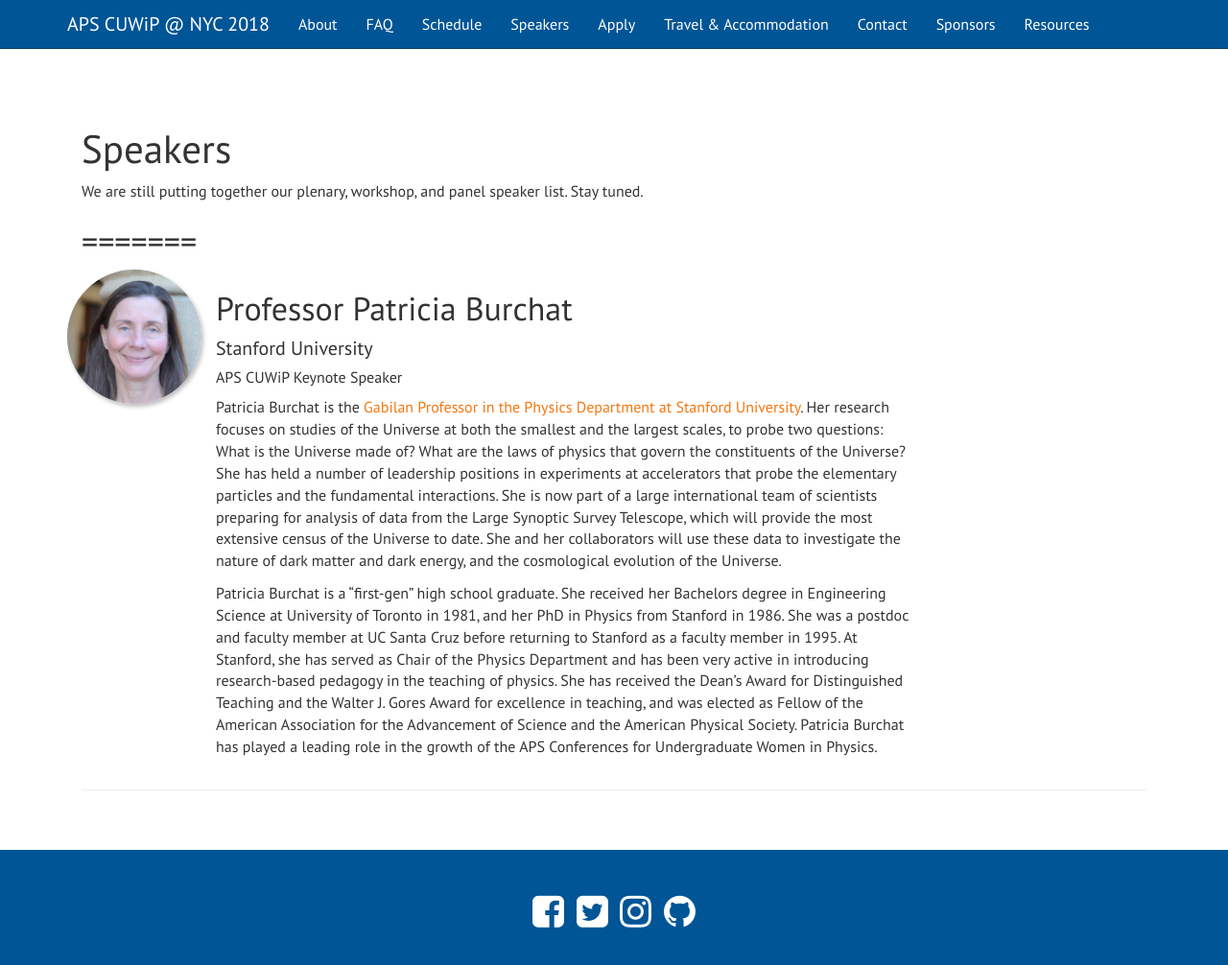
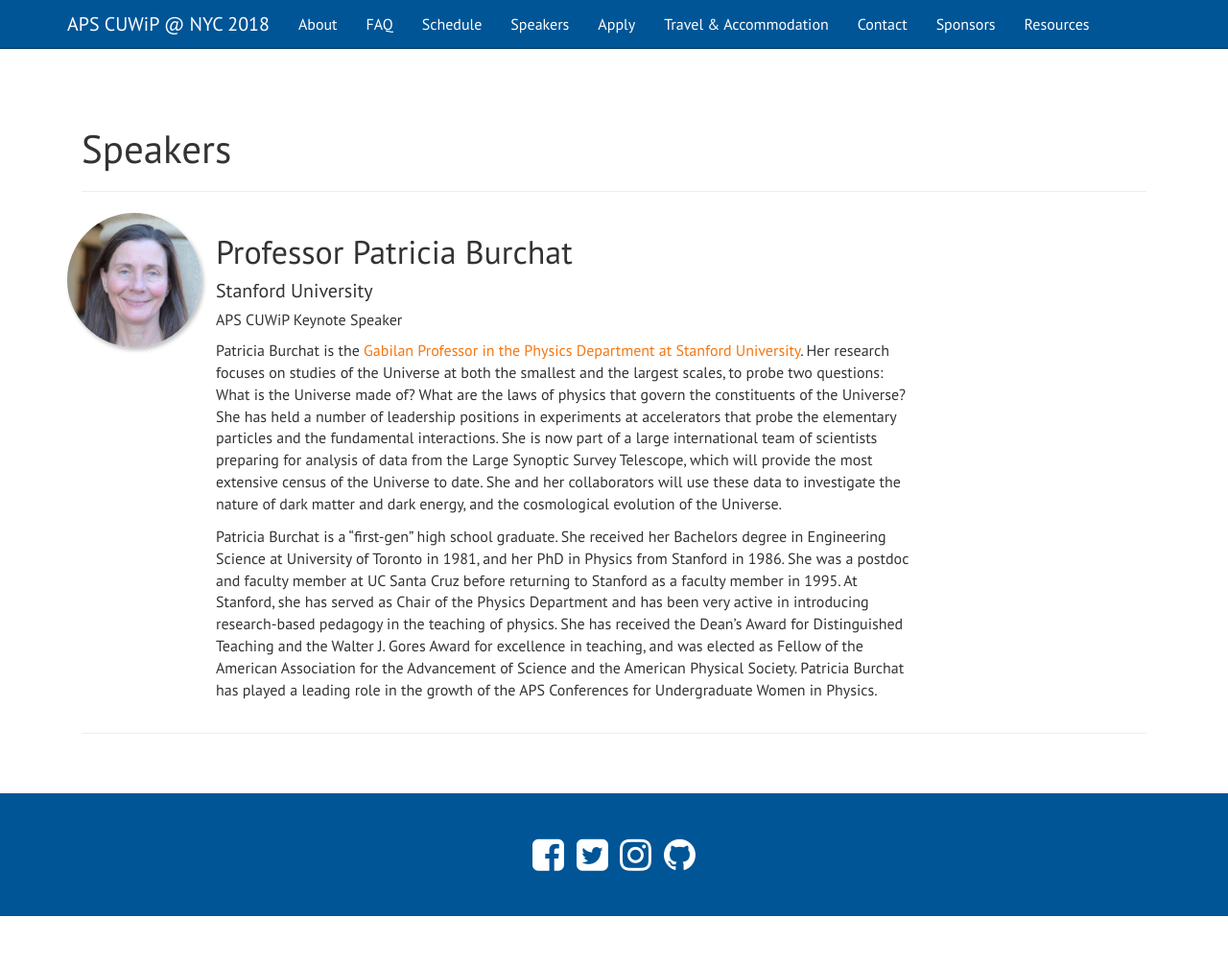
Before and after one commit to cuwip-nyc/cuwip-nyc.github.io, a Jekyll site: the page built from speakers.md, in a window 1280 px wide and 1014 px high. Shown: the top 1006 px of the window at 96% size. Built offline with Jekyll 4.4.1, drawn with Linux system fonts in a browser that asks for light colours; nearby versions of some CDN libraries.

Commit message:
Commit new changes

```diff
--- a/speakers.md
+++ b/speakers.md
@@ -7,11 +7,6 @@
 ---
 
 # Speakers
-
-We are still putting together our plenary, workshop, and panel speaker list. Stay tuned.
-
-
-=======
 ---
 
 <div class="row">
```
Also changed, not shown: 12 other files.
